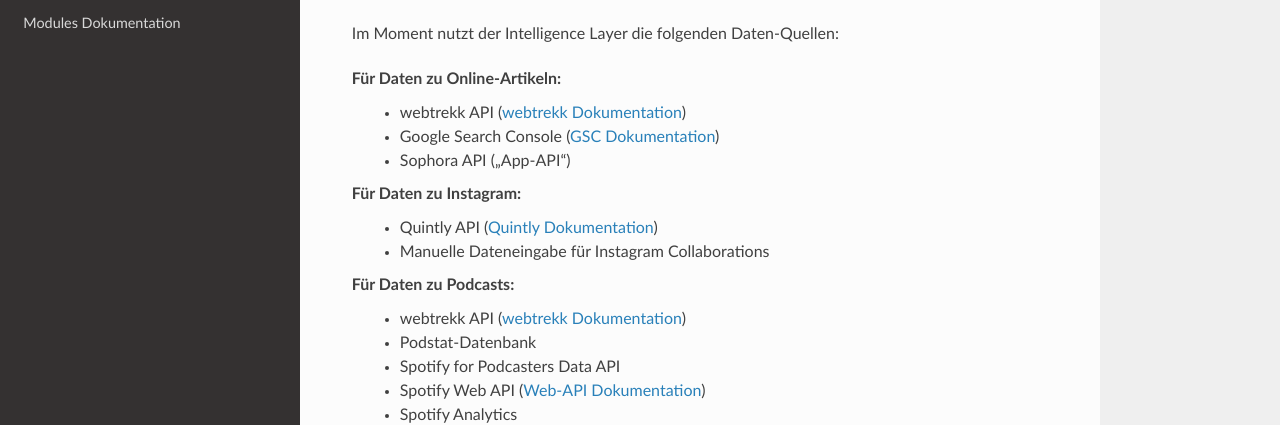
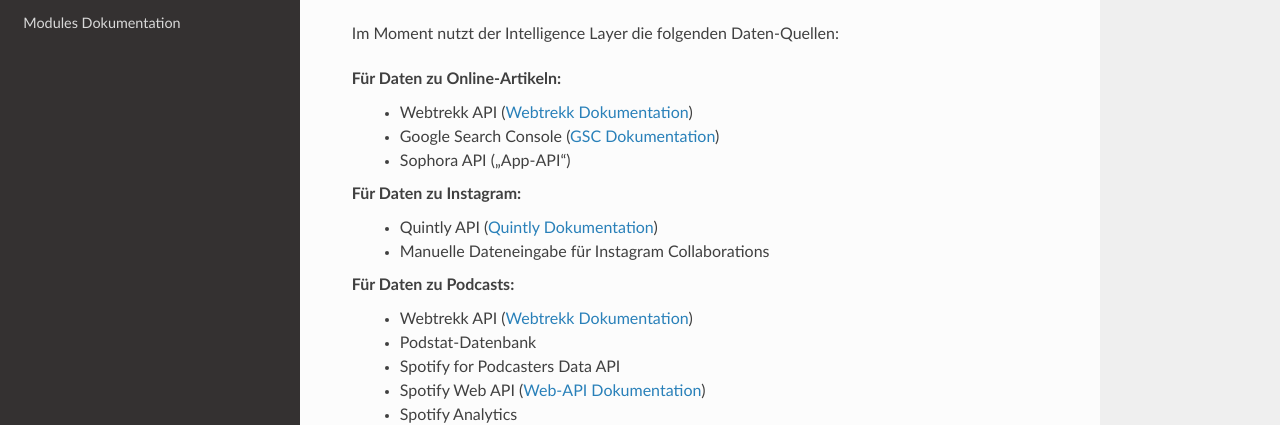
Before and after one commit to wdr-data/wdr-okr, a Sphinx documentation site: the page built from docs/scraper.rst, in a window 1280 px wide and 900 px high. Shown: the part 338-763 px from the top of the window. Built offline with Sphinx 7.4.7 and the Read the Docs theme 2.0.0, drawn with Linux system fonts in a browser that asks for light colours.

```diff
--- a/docs/scraper.rst
+++ b/docs/scraper.rst
@@ -17,7 +17,7 @@ Daten-Quellen
 Im Moment nutzt der Intelligence Layer die folgenden Daten-Quellen:
 
 Für Daten zu Online-Artikeln:
-  * webtrekk API (`webtrekk Dokumentation`_)
+  * Webtrekk API (`Webtrekk Dokumentation`_)
   * Google Search Console (`GSC Dokumentation`_)
   * Sophora API ("App-API")
 
@@ -26,7 +26,7 @@ Für Daten zu Instagram:
   * Manuelle Dateneingabe für Instagram Collaborations
 
 Für Daten zu Podcasts:
-  * webtrekk API (`webtrekk Dokumentation`_)
+  * Webtrekk API (`Webtrekk Dokumentation`_)
   * Podstat-Datenbank
   * Spotify for Podcasters Data API
   * Spotify Web API (`Web-API Dokumentation`_)
@@ -73,4 +73,4 @@ Rohdaten geschieht in den jeweiligen Submodulen.
 .. _`GSC Dokumentation`: https://developers.google.com/webmaster-tools
 .. _`Quintly Dokumentation`: https://api.quintly.com/
 .. _`Web-API Dokumentation`: https://developer.spotify.com/documentation/web-api/
-.. _`webtrekk Dokumentation`: https://docs.mapp.com/download/attachments/33784075/Webtrekk-JSON-RPC_API_Manual-EN.pdf?version=1&modificationDate=1589549566000&api=v2
+.. _`Webtrekk Dokumentation`: https://docs.mapp.com/download/attachments/33784075/Webtrekk-JSON-RPC_API_Manual-EN.pdf?version=1&modificationDate=1589549566000&api=v2
```
Also changed, not shown: 1 other file.
